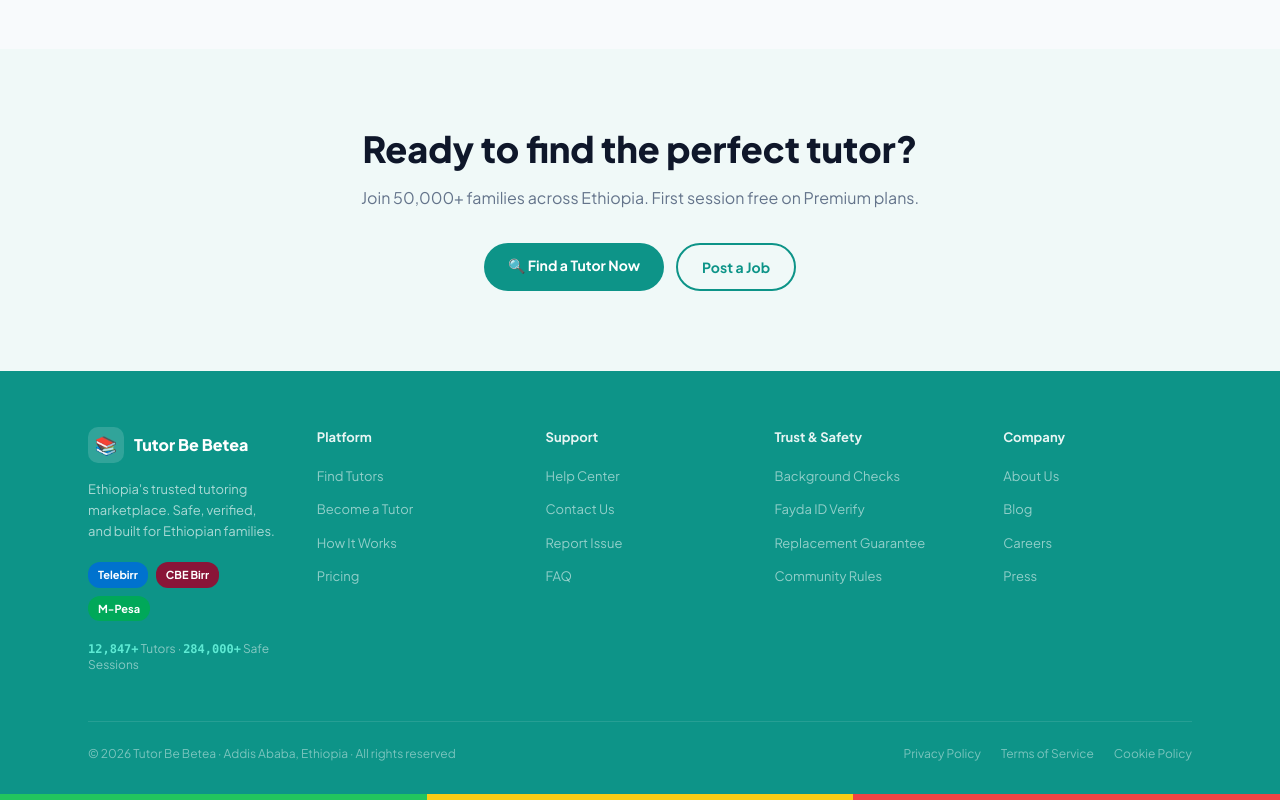
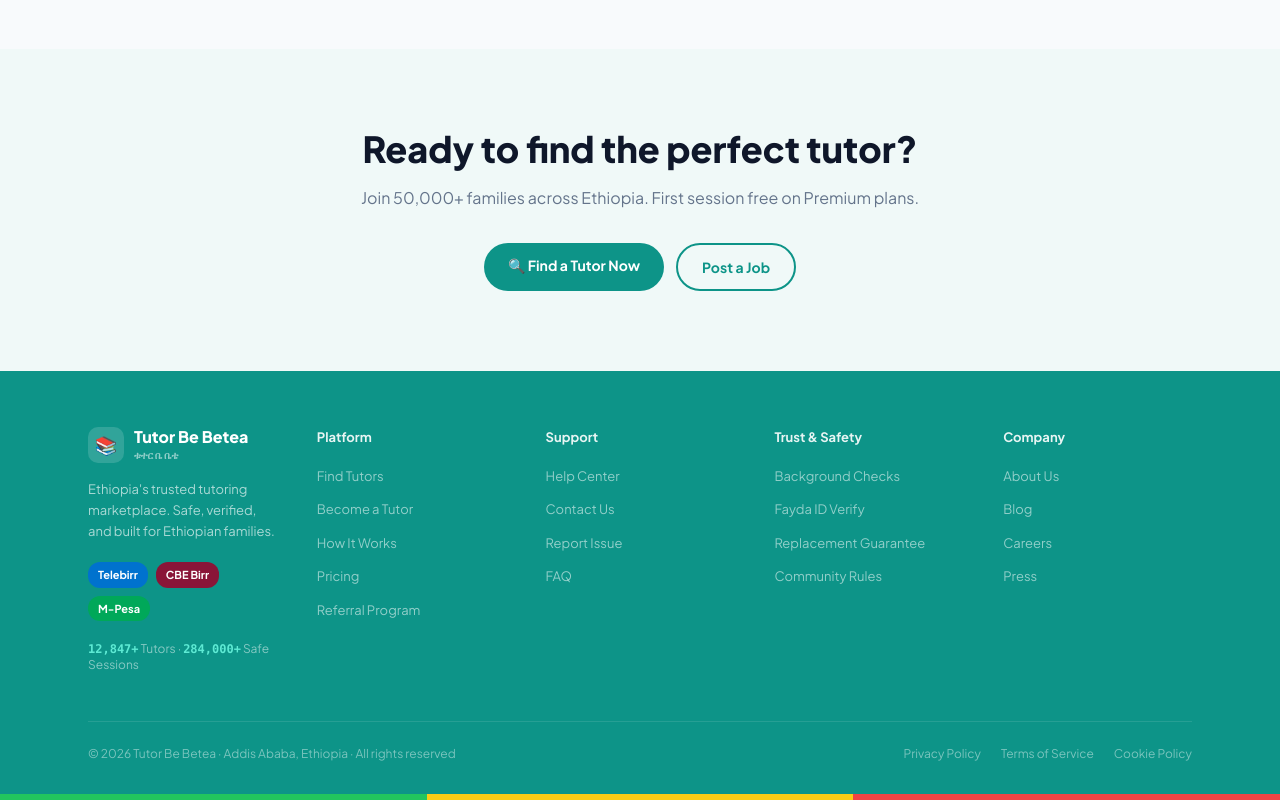
Before and after one commit to Zeordi/tutor-be-betea, a Next.js app in the folder apps/web/: page / in a window 1280 px wide. Shown: the part 2692-3492 px from the top of the page. Built offline with nearby package versions, Linux system fonts and the light colour scheme.

Commit message:
Update Footer.tsx

```diff
--- a/apps/web/components/Footer.tsx
+++ b/apps/web/components/Footer.tsx
@@ -8,6 +8,7 @@ const COLS = [
       { href: "/for-tutors", label: "Become a Tutor" },
       { href: "/how-it-works", label: "How It Works" },
       { href: "/pricing", label: "Pricing" },
+      { href: "/referral", label: "Referral Program" },
     ],
   },
   {
@@ -44,15 +45,22 @@ export default function Footer() {
     <footer className="bg-[var(--primary)] text-white dark:bg-[#0A1628]">
       <div className="mx-auto max-w-6xl px-4 pb-8 pt-14 md:px-6">
         <div className="mb-12 grid gap-10 md:grid-cols-2 lg:grid-cols-5">
-          {/* Brand */}
+          {/* Brand — V5 content details, existing design */}
           <div className="lg:col-span-1">
-            <div className="mb-4 flex items-center gap-2.5">
+            <div className="mb-1 flex items-center gap-2.5">
               <div className="flex h-9 w-9 items-center justify-center rounded-[10px] bg-white/15 text-lg">
                 📚
               </div>
-              <span className="text-base font-extrabold">Tutor Be Betea</span>
+              <div>
+                <span className="block text-base font-extrabold leading-tight">
+                  Tutor Be Betea
+                </span>
+                <span className="block text-[10px] font-semibold text-white/55">
+                  ቱተር ቤ ቤቴ
+                </span>
+              </div>
             </div>
-            <p className="mb-5 max-w-[260px] text-[13px] leading-relaxed text-white/65">
+            <p className="mb-5 mt-4 max-w-[260px] text-[13px] leading-relaxed text-white/65">
               Ethiopia&apos;s trusted tutoring marketplace. Safe, verified, and
               built for Ethiopian families.
             </p>
@@ -99,20 +107,24 @@ export default function Footer() {
             © 2026 Tutor Be Betea · Addis Ababa, Ethiopia · All rights reserved
           </p>
           <div className="flex flex-wrap gap-5">
-            {["Privacy Policy", "Terms of Service", "Cookie Policy"].map((l) => (
+            {[
+              { href: "/about", label: "Privacy Policy" },
+              { href: "/about", label: "Terms of Service" },
+              { href: "/about", label: "Cookie Policy" },
+            ].map((l) => (
               <Link
-                key={l}
-                href="/about"
+                key={l.label}
+                href={l.href}
                 className="text-xs text-white/45 transition hover:text-white"
               >
-                {l}
+                {l.label}
               </Link>
             ))}
           </div>
         </div>
       </div>
 
-      {/* Ethiopian flag bar */}
+      {/* Ethiopian tri-stripe — content detail from V5; colors kept simple */}
       <div className="flex h-1.5">
         <div className="flex-1 bg-green-500" />
         <div className="flex-1 bg-yellow-400" />
```
